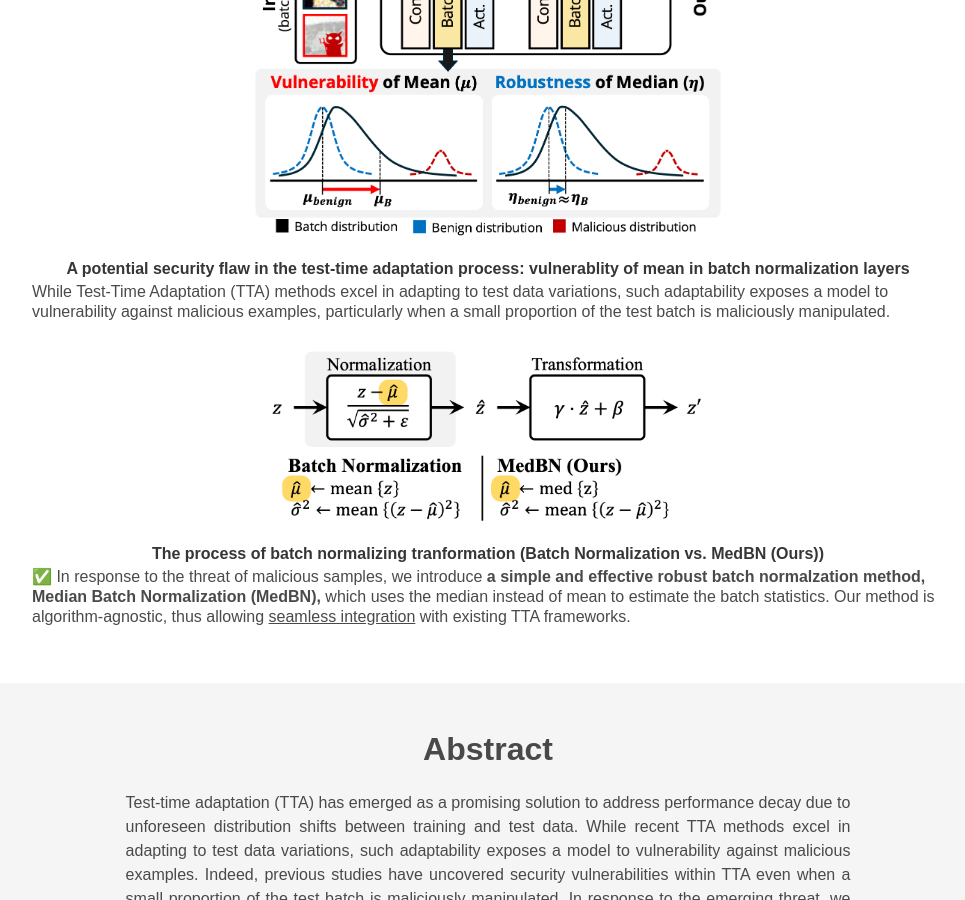
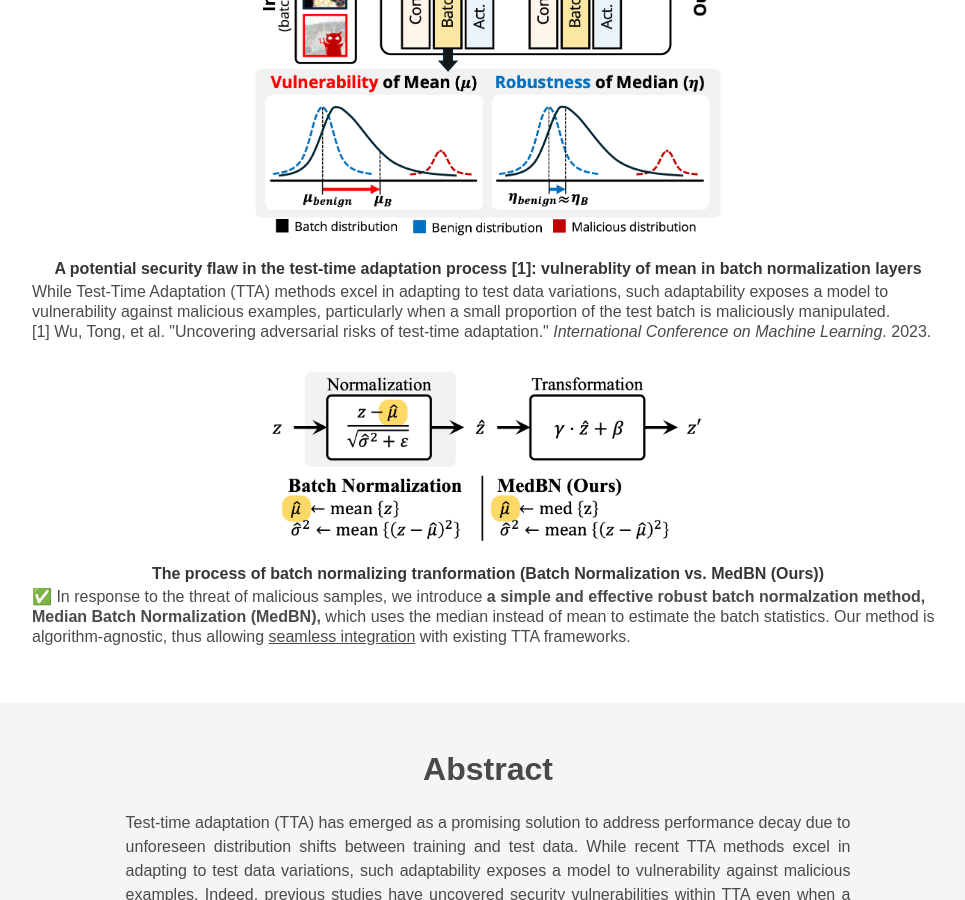
Before and after one commit to hyejin-s/hyejin-s.github.io, a Jekyll site: the page medbn.html, which Jekyll copies as it is, in a window 1280 px wide and 900 px high, scrolled down 511 px. Shown: the whole window, without its empty margins (152-1117 px from the left). Built offline with Jekyll 4.4.1, drawn with Linux system fonts in a browser that asks for light colours; nearby versions of some CDN libraries; some web fonts are replaced; library files that are not in the unit come from our copies; a style sheet for code colours, icons or effects is not loaded.

Commit message:
Update medbn.html
feat: add citation for uncovering papers

```diff
--- a/medbn.html
+++ b/medbn.html
@@ -129,7 +129,7 @@
       <div class="hero-body">
         <div class="hero-body-center"><img src="./static/images/f1-mean-vs-median.png"
             style="width: 30em; margin-bottom: -0.5em"></div>
-        <h2 class="title is-6 has-text-centered"> A potential security flaw in the test-time adaptation process:
+        <h2 class="title is-6 has-text-centered"> A potential security flaw in the test-time adaptation process [1]:
           vulnerablity of mean in batch normalization layers
         </h2>
         <h5 class="subtitle is-6">
@@ -137,6 +137,8 @@
           a model to vulnerability against malicious examples, particularly when a small proportion of the test batch is
           maliciously
           manipulated.
+          <br>
+          [1] Wu, Tong, et al. "Uncovering adversarial risks of test-time adaptation." <i>International Conference on Machine Learning</i>. 2023.
         </h5>
       </div>
     </div>
```
